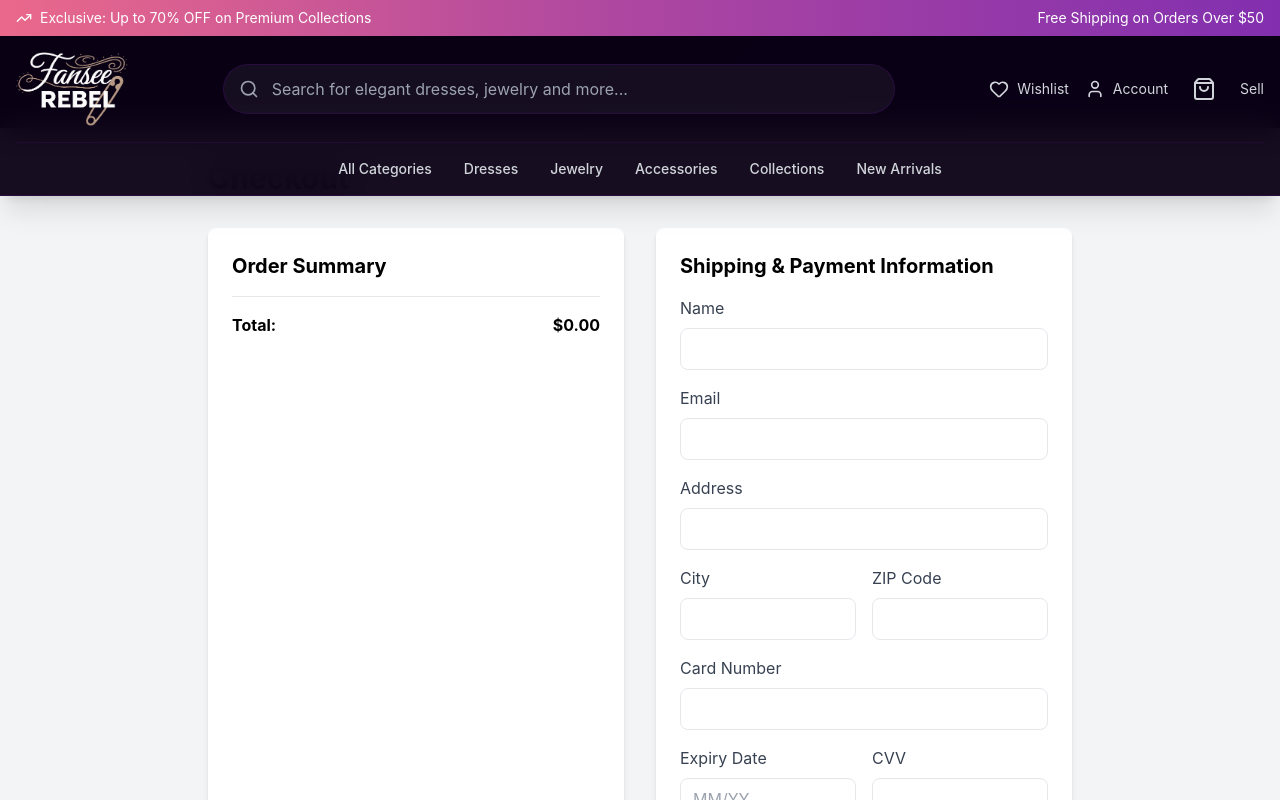
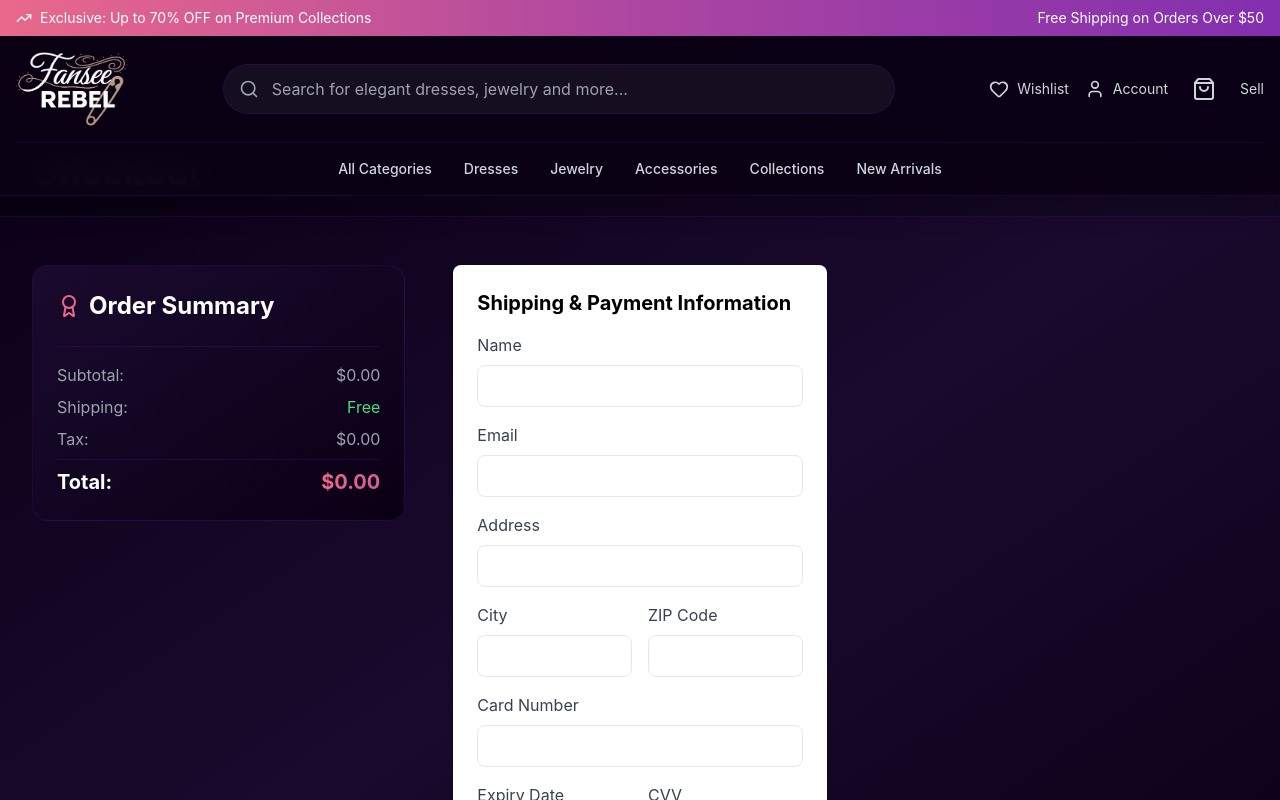
Before and after one commit to ksuvii21/Future-Intern, a React (Create React App) app in the folder Task_2/client/: page /checkout in a window 1280 px wide. Shown: the top 800 px of the page. Built offline with nearby package versions, Linux system fonts and the light colour scheme.

Commit message:
Update Checkout.js

```diff
--- a/Task_2/client/src/components/Checkout.js
+++ b/Task_2/client/src/components/Checkout.js
@@ -46,27 +46,71 @@ const Checkout = () => {
   );
 
   return (
-    <div className="min-h-screen bg-gray-100 py-8">
-      <div className="max-w-4xl mx-auto px-4">
-        <h1 className="text-3xl font-bold mb-8">Checkout</h1>
-        <div className="grid grid-cols-1 md:grid-cols-2 gap-8">
-          <div className="bg-white rounded-lg shadow-md p-6">
-            <h2 className="text-xl font-bold mb-4">Order Summary</h2>
-            {cartItems.map(item => (
-              <div
-                key={item._id}
-                className="flex justify-between items-center mb-2"
-              >
-                <span>
-                  {item.name} x {item.quantity}
-                </span>
-                <span>${(item.price * item.quantity).toFixed(2)}</span>
+    <div className="min-h-screen bg-gradient-to-br from-[#0a0015] via-[#1a0a2e] to-[#0a0015]">
+      {/* Header */}
+      <div className="bg-black/20 backdrop-blur-sm border-b border-[#571089]/30">
+        <div className="max-w-7xl mx-auto px-4 sm:px-6 lg:px-8 py-6">
+          <h1 className="text-4xl font-bold text-white">Checkout</h1>
+        </div>
+      </div>
+
+      <div className="max-w-7xl mx-auto px-4 sm:px-6 lg:px-8 py-12">
+        <div className="grid grid-cols-1 lg:grid-cols-3 gap-12">
+          {/* Order Summary */}
+          <div className="lg:col-span-1">
+            <div className="bg-gradient-to-br from-[#1a0a2e] to-[#0a0015] border border-[#571089]/30 rounded-2xl p-6 sticky top-6">
+              <h2 className="text-2xl font-bold text-white mb-6 flex items-center gap-2">
+                <Award className="w-6 h-6 text-[#ea698b]" />
+                Order Summary
+              </h2>
+
+              <div className="space-y-4 mb-6">
+                {cartItems.map(item => (
+                  <div key={item._id} className="flex gap-4 p-4 bg-white/5 rounded-lg border border-[#571089]/20">
+                    <img
+                      src={item.imageUrl || 'https://via.placeholder.com/80x80?text=No+Image'}
+                      alt={item.name}
+                      className="w-16 h-16 object-cover rounded-lg"
+                      onError={(e) => {
+                        e.target.src = 'https://via.placeholder.com/80x80?text=No+Image';
+                      }}
+                    />
+                    <div className="flex-1">
+                      <h3 className="text-white font-medium mb-1">{item.name}</h3>
+                      <p className="text-gray-400 text-sm mb-2">
+                        {item.selectedColor && `Color: ${item.selectedColor} | `}
+                        {item.selectedSize && `Size: ${item.selectedSize}`}
+                      </p>
+                      <div className="flex justify-between items-center">
+                        <span className="text-gray-400">Qty: {item.quantity}</span>
+                        <span className="text-[#ea698b] font-semibold">${(item.price * item.quantity).toFixed(2)}</span>
+                      </div>
+                    </div>
+                  </div>
+                ))}
               </div>
-            ))}
-            <div className="border-t pt-4 mt-4">
-              <div className="flex justify-between items-center font-bold">
-                <span>Total:</span>
-                <span>${totalPrice.toFixed(2)}</span>
+
+              <div className="border-t border-[#571089]/30 pt-4 space-y-2">
+                <div className="flex justify-between text-gray-400">
+                  <span>Subtotal:</span>
+                  <span>${totalPrice.toFixed(2)}</span>
+                </div>
+                <div className="flex justify-between text-gray-400">
+                  <span>Shipping:</span>
+                  <span className="text-green-400">Free</span>
+                </div>
+                <div className="flex justify-between text-gray-400">
+                  <span>Tax:</span>
+                  <span>${(totalPrice * 0.08).toFixed(2)}</span>
+                </div>
+                <div className="border-t border-[#571089]/30 pt-2 mt-4">
+                  <div className="flex justify-between text-xl font-bold text-white">
+                    <span>Total:</span>
+                    <span className="bg-gradient-to-r from-[#ea698b] to-[#d55d92] bg-clip-text text-transparent">
+                      ${(totalPrice + totalPrice * 0.08).toFixed(2)}
+                    </span>
+                  </div>
+                </div>
               </div>
             </div>
           </div>
```
